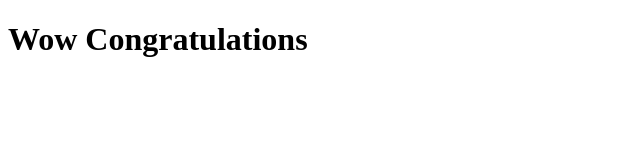
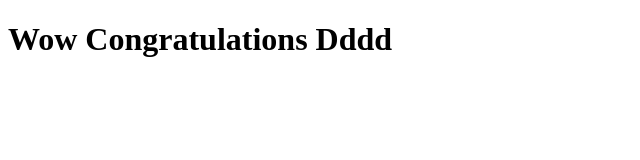
Before and after one commit to tauhidbs23/showMamun, a plain HTML site: page index.html in a window 1280 px wide. Shown: the whole page, without its empty margins (0-640 px from the left). Drawn offline with Linux system fonts and the light colour scheme.

Commit message:
Update index.html

```diff
--- a/index.html
+++ b/index.html
@@ -7,7 +7,7 @@
     <title>Code Deploy Using github</title>
 </head>
 <body>
-    <h1>Wow Congratulations</h1>
+    <h1>Wow Congratulations Dddd</h1>
 
 </body>
 </html>
```
